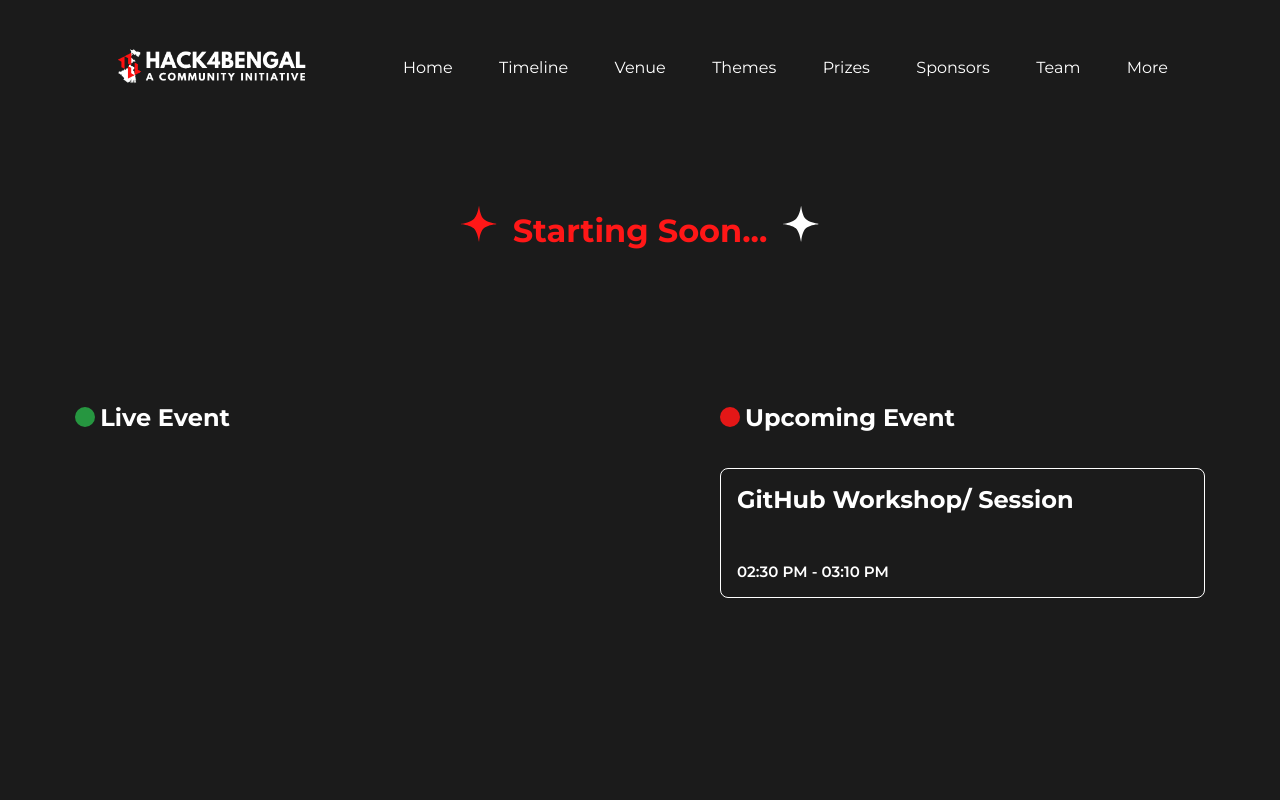
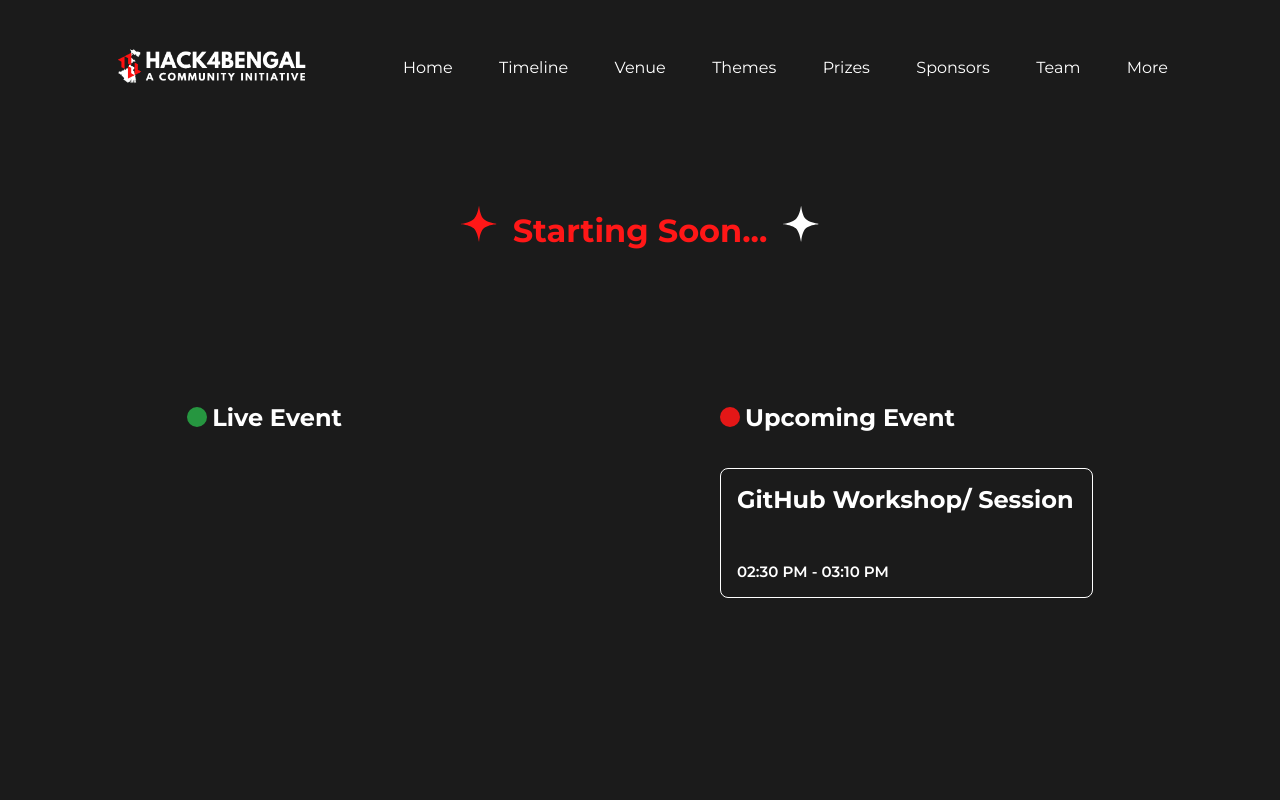
Before and after one commit to hack4bengal/s3, a React (Vite) app: page /live in a window 1280 px wide. Shown: the top 800 px of the page. Built offline with nearby package versions, Linux system fonts and the light colour scheme.

Commit message:
fix: Livepage event section cards overflow

```diff
--- a/src/pages/live/EventSection.scss
+++ b/src/pages/live/EventSection.scss
@@ -58,20 +58,23 @@
 
 .event-list {
     display: flex;
-    justify-content: space-between;
-    align-items: flex-start;
+    justify-content: center;
+    align-items: start;
     gap: 10rem;
+    padding: 0 7rem;
 
     @media screen and (max-width: 1120px) {
         flex-direction: column;
         align-items: center;
         gap: 2.5rem;
+        padding: 0;
     }
 
 
     .live-event {
         flex: 1;
         flex-direction: column;
+        max-width: 600px;
 
         .badge-live {
             display: flex;
@@ -96,6 +99,7 @@
         flex: 1;
         display: flex;
         flex-direction: column;
+        max-width: 600px;
 
         .badge-upcoming {
             display: flex;
--- a/src/pages/live/Events.js
+++ b/src/pages/live/Events.js
@@ -1,5 +1,3 @@
-import ml101 from "../../assets/images/EventsImages/ml101.webp";
-import uiux101 from "../../assets/images/EventsImages/uiux101.webp";
 
 export const Events = [
     {
```
